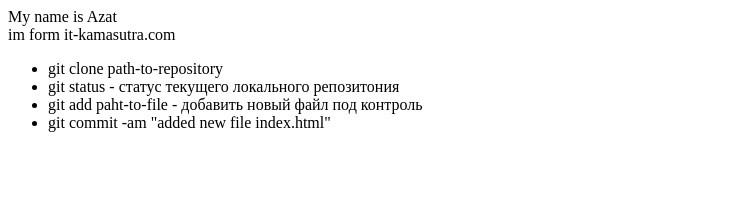
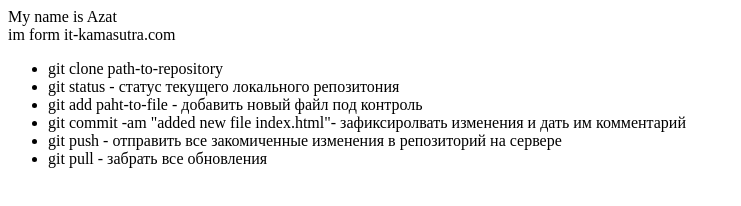
Before and after one commit to Azatmat/gt-lesson, a plain HTML site: page index.html in a window 1280 px wide. Shown: the whole page, without its empty margins (0-741 px from the left). Drawn offline with Linux system fonts and the light colour scheme.

Commit message:
added push-pull instruction to html

```diff
--- a/index.html
+++ b/index.html
@@ -9,6 +9,8 @@
         <li>git clone path-to-repository</li>
         <li>git status - статус текущего локального репозитония</li>
         <li>git add paht-to-file - добавить новый файл под контроль</li>
-        <li>git commit -am "added new file index.html"</li>
+        <li>git commit -am "added new file index.html"- зафиксиролвать изменения и дать им комментарий</li>
+        <li>git push - отправить все закомиченные изменения в репозиторий на сервере</li>
+        <li>git pull - забрать все обновления</li>
     </ul>
 </div>
```
